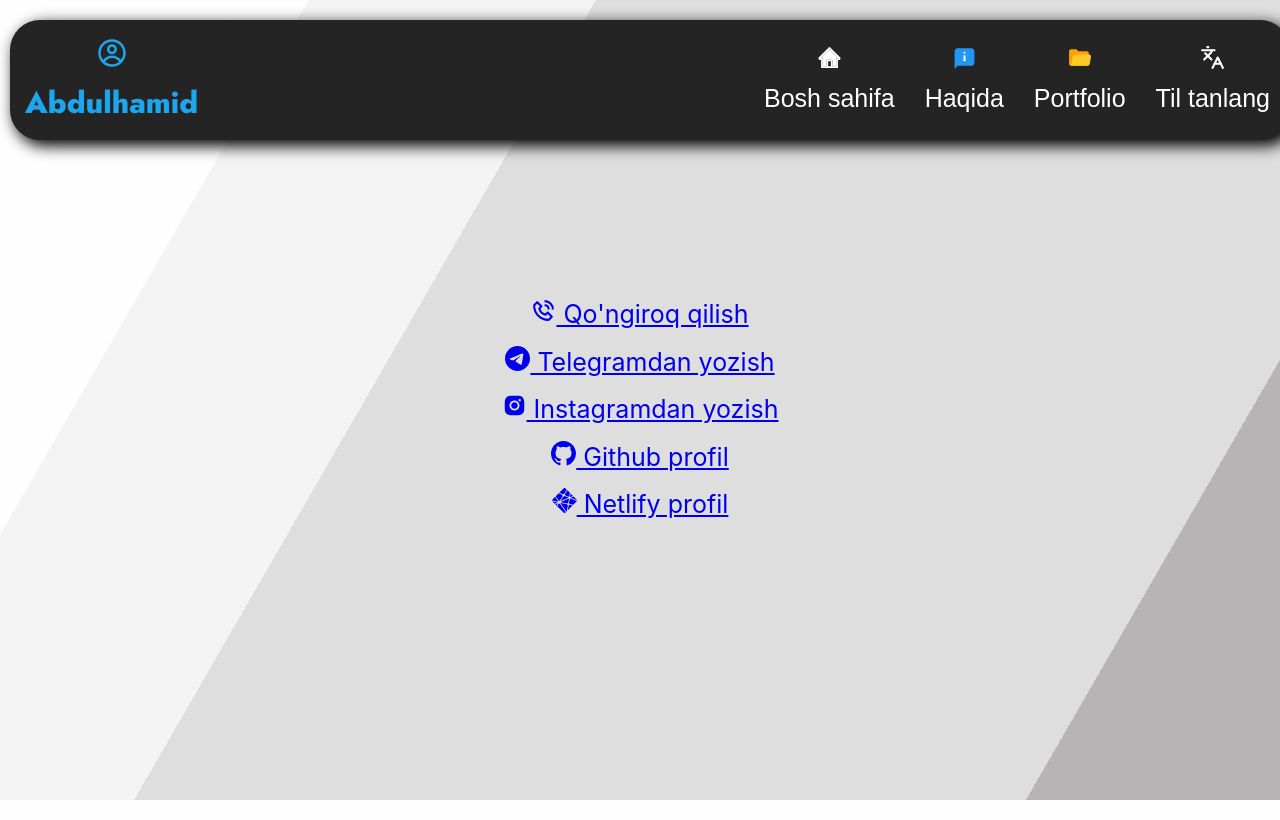
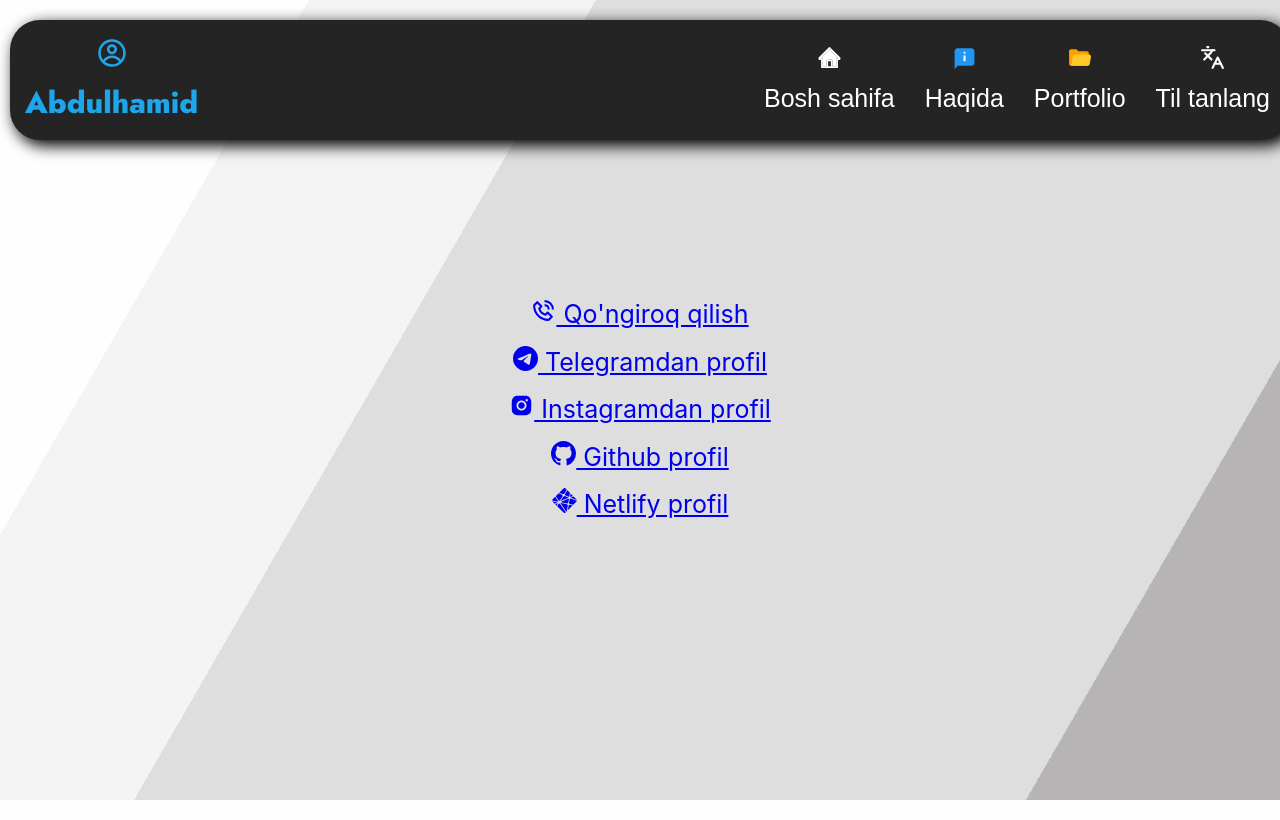
Before and after one commit to ahmedofweb/my-web-page, a React (Vite) app: page /contact in a window 1280 px wide. Built offline with nearby package versions, Linux system fonts and the light colour scheme; a web font is replaced by a local one.

Commit message:
news part3

```diff
--- a/src/pages/Contact.jsx
+++ b/src/pages/Contact.jsx
@@ -12,8 +12,8 @@
     <div>
         <ul className="contact_list">
             <li className="contact_item"><a href="tel:+998911234516"><BiPhoneCall/> Qo'ngiroq qilish</a></li>
-            <li className="contact_item"><a href="https://t.me/abdulhamid_web"><BsTelegram/> Telegramdan yozish</a></li>
-            <li className="contact_item"><a href="https://instagram.com/ahmedof1_?igshid=NTc4MTIwNjQ2YQ=="><AiFillInstagram/> Instagramdan yozish</a></li>
+            <li className="contact_item"><a href="https://t.me/abdulhamid_web"><BsTelegram/> Telegramdan profil</a></li>
+            <li className="contact_item"><a href="https://instagram.com/ahmedof1_?igshid=NTc4MTIwNjQ2YQ=="><AiFillInstagram/> Instagramdan profil</a></li>
             <li className="contact_item"><a href="https://github.com/ahmedofweb"><BsGithub/> Github profil</a></li>
             <li className="contact_item"><a href="https://app.netlify.com/teams/ahmedofweb/overview"><SiNetlify/> Netlify profil</a></li>
         </ul>
```
